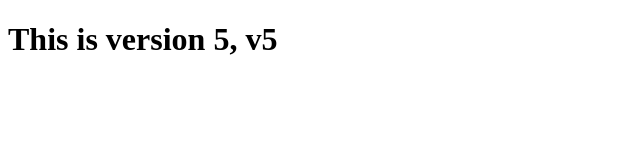
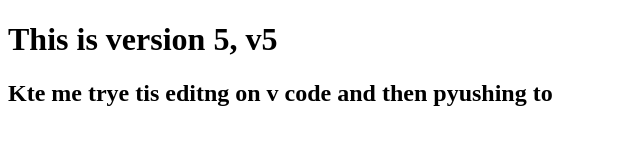
Before and after one commit to VishalHoon01/myrepo, a plain HTML site: page index.html in a window 1280 px wide. Shown: the whole page, without its empty margins (0-640 px from the left). Drawn offline with Linux system fonts and the light colour scheme.

Commit message:
added h2

```diff
--- a/index.html
+++ b/index.html
@@ -7,5 +7,6 @@
 </head>
 <body>
     <h1> This is version 5, v5</h1>
+    <h2> Kte me trye tis editng on v code and then pyushing to  </h2>
 </body>
 </html>
```
